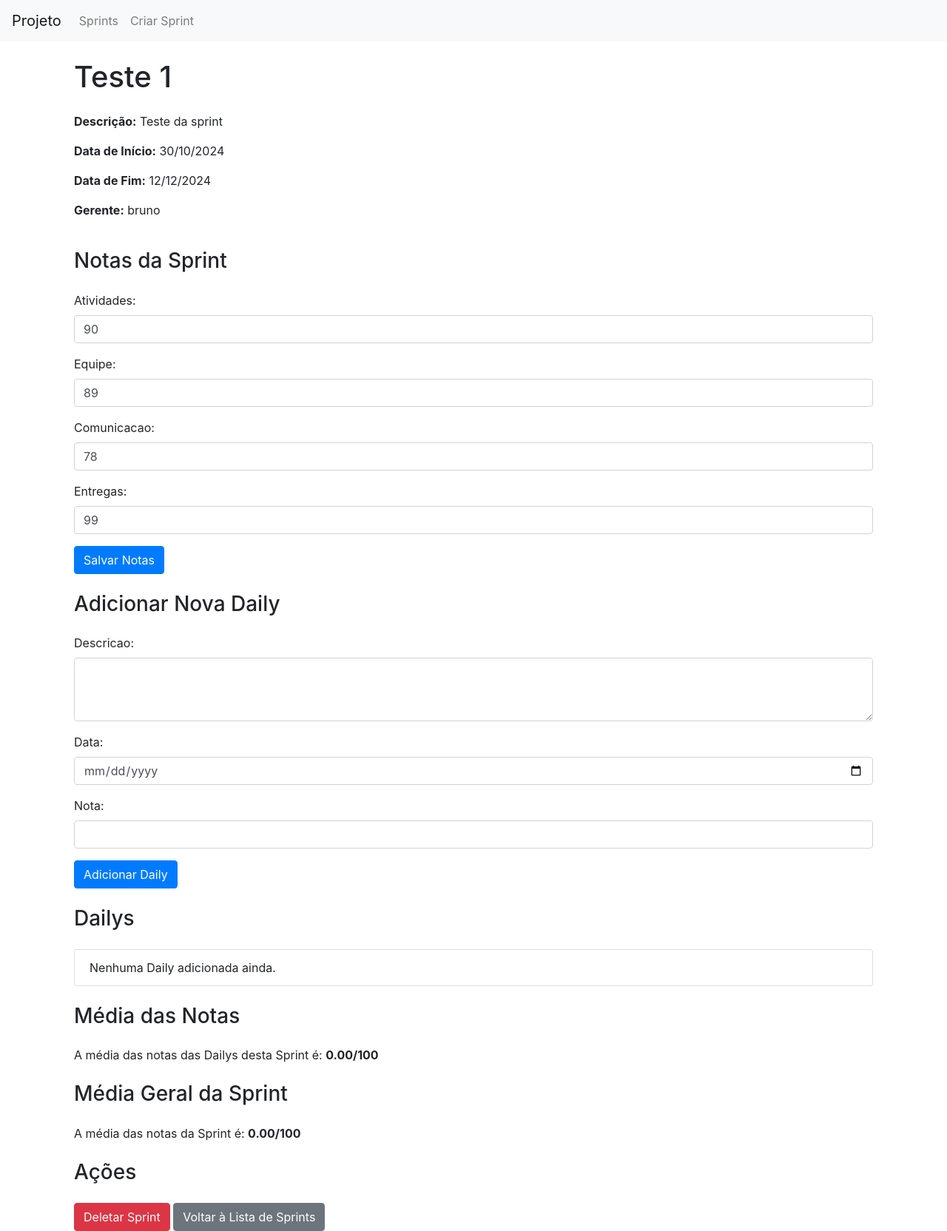
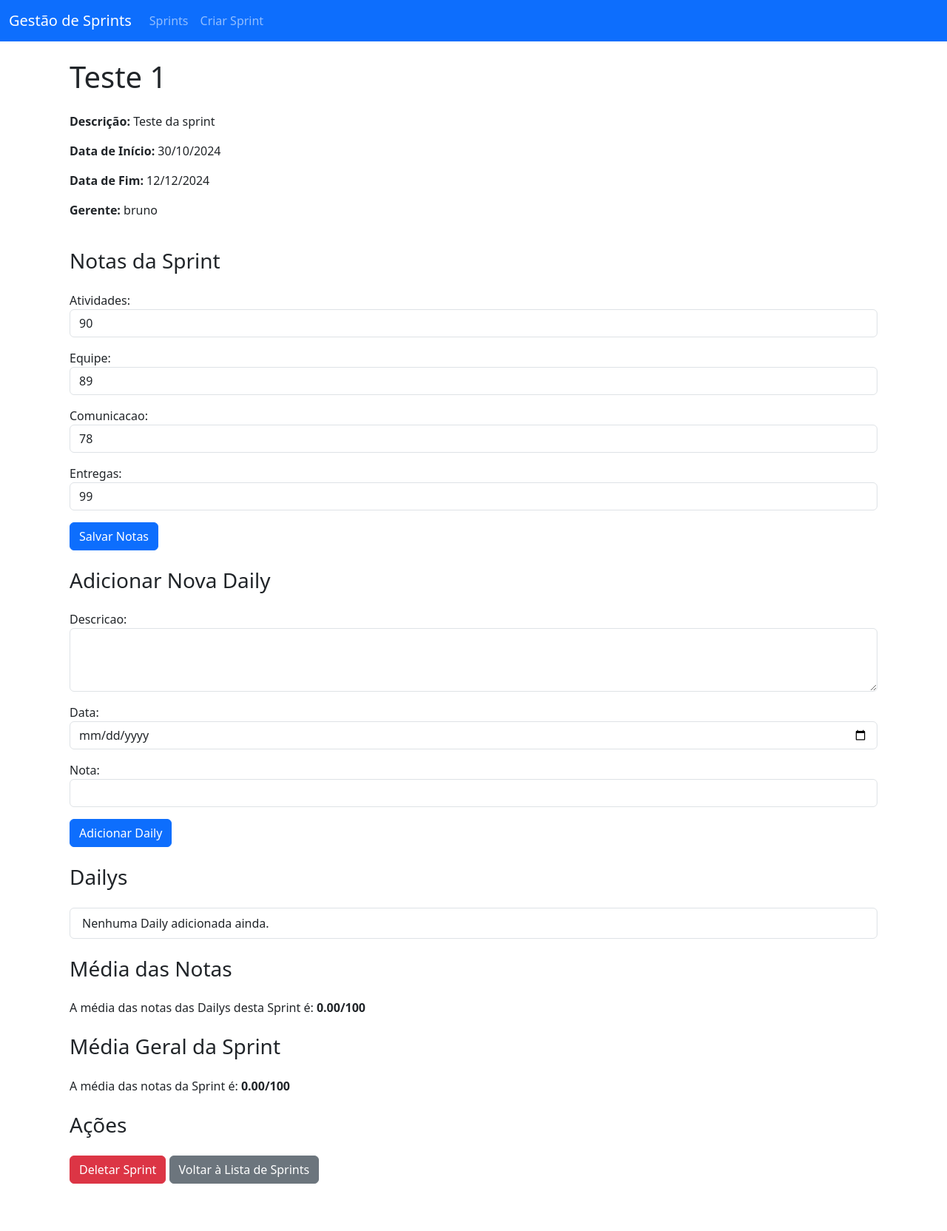
Before and after one commit to brunorsmartins/engsoft, a Django app: page /sprints/5/ in a window 1280 px wide. Shown: the whole page at 74% size. After the commit the page ends 1600 px from the top, so only its background shows below. Run offline with Django 5.2, Linux system fonts and the light colour scheme; data comes from the database, SQL or seed files in the repository; data that the repository does not hold is empty; some libraries are stand-ins or nearby versions.

Commit message:
Update base.html
Made by Christian Malacize, é esse!

```diff
--- a/core/templates/core/base.html
+++ b/core/templates/core/base.html
@@ -3,39 +3,38 @@
 <head>
     <meta charset="UTF-8">
     <meta name="viewport" content="width=device-width, initial-scale=1.0">
-    <title>{% block title %}Meu Projeto{% endblock %}</title>
-    <!-- Bootstrap CSS -->
-    <link href="https://stackpath.bootstrapcdn.com/bootstrap/4.5.2/css/bootstrap.min.css" rel="stylesheet">
+    <title>{% block title %}Projeto Sprints{% endblock %}</title>
+    <!-- Bootstrap 5 CSS -->
+    <link href="https://cdn.jsdelivr.net/npm/bootstrap@5.3.0-alpha3/dist/css/bootstrap.min.css" rel="stylesheet">
 </head>
 <body>
-    <!-- Menu de Navegação -->
-    <nav class="navbar navbar-expand-lg navbar-light bg-light">
-        <a class="navbar-brand" href="{% url 'sprint_list' %}">Projeto</a>
-        <button class="navbar-toggler" type="button" data-toggle="collapse" data-target="#navbarNav" aria-controls="navbarNav" aria-expanded="false" aria-label="Toggle navigation">
+    <!-- Navbar -->
+    <nav class="navbar navbar-expand-lg navbar-dark bg-primary">
+        <div class="container-fluid">
+            <a class="navbar-brand" href="{% url 'sprint_list' %}">Gestão de Sprints</a>
+            <button class="navbar-toggler" type="button" data-bs-toggle="collapse" data-bs-target="#navbarNav" aria-controls="navbarNav" aria-expanded="false" aria-label="Toggle navigation">
                 <span class="navbar-toggler-icon"></span>
             </button>
             <div class="collapse navbar-collapse" id="navbarNav">
                 <ul class="navbar-nav">
                     <li class="nav-item">
-                    <a class="nav-link" href="{% url 'sprint_list' %}">Sprints</a>
+                        <a class="nav-link {% if request.resolver_match.url_name == 'sprint_list' %}active{% endif %}" href="{% url 'sprint_list' %}">Sprints</a>
                     </li>
                     <li class="nav-item">
-                    <a class="nav-link" href="{% url 'sprint_create' %}">Criar Sprint</a>
+                        <a class="nav-link {% if request.resolver_match.url_name == 'sprint_create' %}active{% endif %}" href="{% url 'sprint_create' %}">Criar Sprint</a>
                     </li>
                 </ul>
             </div>
+        </div>
     </nav>
 
-    <!-- Conteúdo da Página -->
-    <div class="container mt-4">
+    <!-- Main Content -->
+    <div class="container my-4">
         {% block content %}
-
         {% endblock %}
     </div>
 
-    <!-- Scripts Bootstrap -->
-    <script src="https://code.jquery.com/jquery-3.5.1.slim.min.js"></script>
-    <script src="https://cdn.jsdelivr.net/npm/@popperjs/core@2.9.3/dist/umd/popper.min.js"></script>
-    <script src="https://stackpath.bootstrapcdn.com/bootstrap/4.5.2/js/bootstrap.min.js"></script>
+    <!-- Bootstrap 5 JS -->
+    <script src="https://cdn.jsdelivr.net/npm/bootstrap@5.3.0-alpha3/dist/js/bootstrap.bundle.min.js"></script>
 </body>
 </html>
```
Lines whose indentation alone changed are shown as unchanged.
